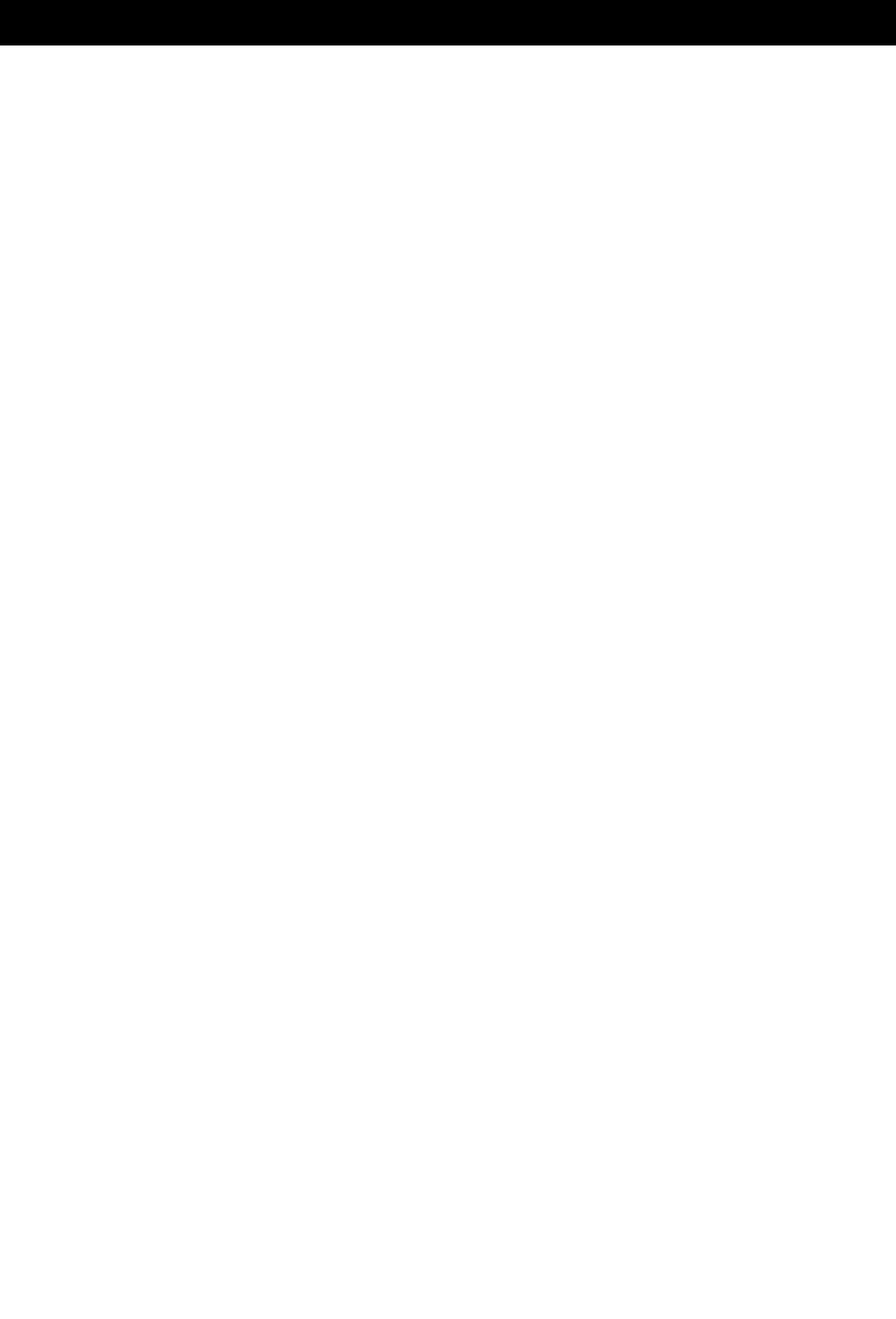
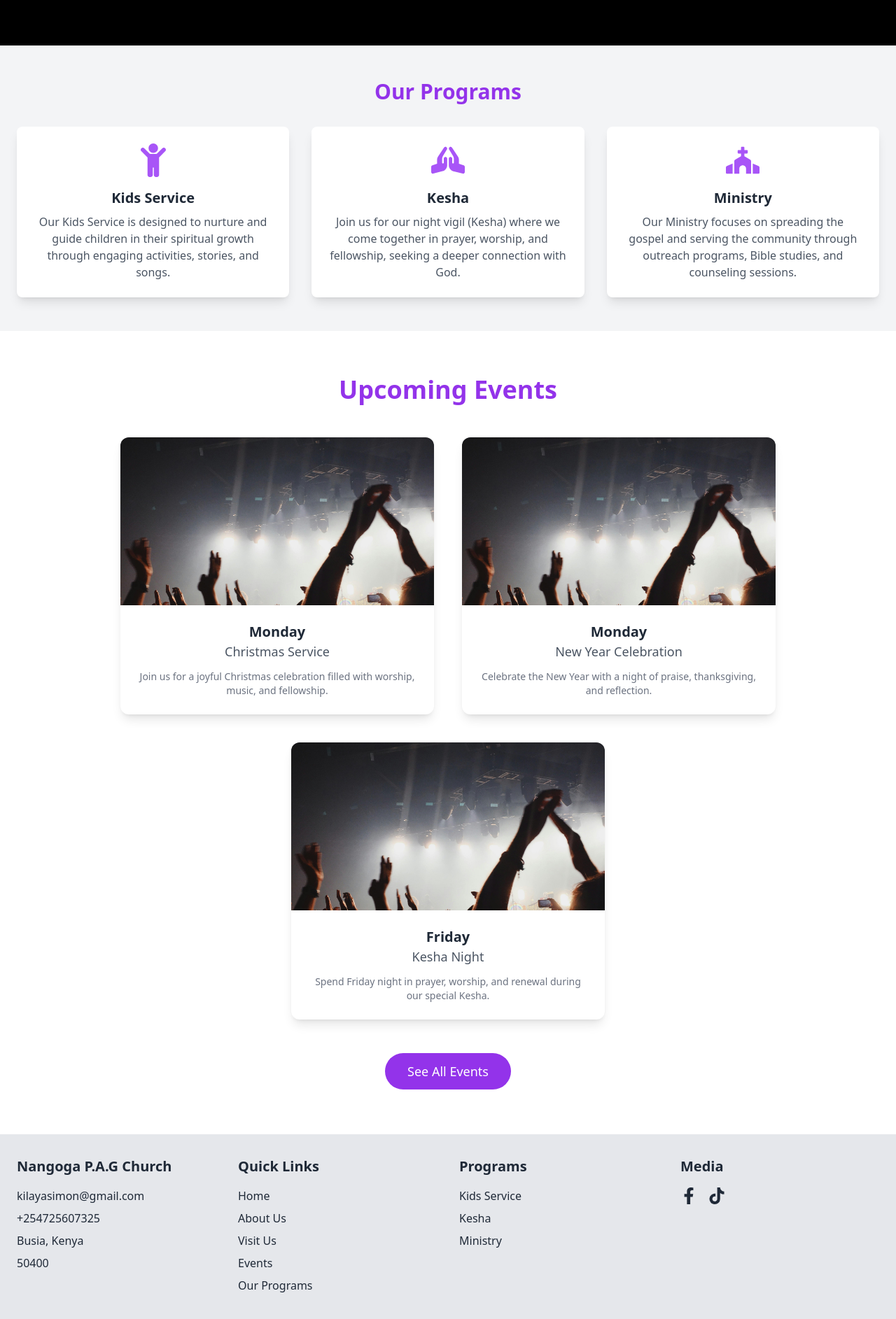
Before and after one commit to Gidayi-dev/Church, a React (Vite) app in the folder church/: page / in a window 1280 px wide. Shown: the part 3048-4933 px from the top of the page at 70% size. Before the commit the page ends 3113 px from the top, so only its background shows below. Built offline with nearby package versions, Linux system fonts and the light colour scheme.

Commit message:
evants, programs & footer

```diff
--- a/church/package.json
+++ b/church/package.json
@@ -11,7 +11,8 @@
   },
   "dependencies": {
     "react": "^18.3.1",
-    "react-dom": "^18.3.1"
+    "react-dom": "^18.3.1",
+    "react-icons": "^5.4.0"
   },
   "devDependencies": {
     "@eslint/js": "^9.15.0",
--- a/church/src/App.jsx
+++ b/church/src/App.jsx
@@ -3,6 +3,9 @@ import About from "./Components/about";
 import Service from "./Components/service";
 import Visit from "./Components/visit";
 import Values from "./Components/values";
+import Footer from "./Components/footer";
+import UpcomingEvents from "./Components/events";
+import OurPrograms from "./Components/programs";
 
 function App() {
   return (
@@ -12,6 +15,9 @@ function App() {
       <Service />
       <Visit />
       <Values />
+      <OurPrograms />
+      <UpcomingEvents />
+      <Footer />
     </div>
   );
 }
--- /dev/null
+++ b/church/src/Components/events.jsx
@@ -0,0 +1,60 @@
+import EventImage from "../assets/worship.jpg"; // Replace with your event image path
+
+function UpcomingEvents() {
+    const events = [
+        {
+            day: "Monday",
+            name: "Christmas Service",
+            description: "Join us for a joyful Christmas celebration filled with worship, music, and fellowship.",
+            image: EventImage,
+        },
+        {
+            day: "Monday",
+            name: "New Year Celebration",
+            description: "Celebrate the New Year with a night of praise, thanksgiving, and reflection.",
+            image: EventImage,
+        },
+        {
+            day: "Friday",
+            name: "Kesha Night",
+            description: "Spend Friday night in prayer, worship, and renewal during our special Kesha.",
+            image: EventImage,
+        },
+    ];
+
+    return (
+        <section className="text-center py-16">
+            <h2 className="text-3xl md:text-4xl font-bold text-purple-600 mb-12">
+                Upcoming Events
+            </h2>
+            <div className="flex flex-wrap justify-center gap-10 px-6">
+                {events.map((event, index) => (
+                    <div
+                        key={index}
+                        className="max-w-md bg-white shadow-lg rounded-xl overflow-hidden transform hover:scale-105 transition-all duration-300"
+                    >
+                        <img
+                            src={event.image}
+                            alt={event.name}
+                            className="w-full h-60 object-cover"
+                        />
+                        <div className="p-6">
+                            <h3 className="text-xl font-semibold text-gray-800">
+                                {event.day}
+                            </h3>
+                            <p className="text-lg text-gray-600 font-medium">{event.name}</p>
+                            <p className="text-sm text-gray-500 mt-3">
+                                {event.description}
+                            </p>
+                        </div>
+                    </div>
+                ))}
+            </div>
+            <button className="mt-12 px-8 py-3 bg-purple-600 text-white text-lg font-medium rounded-full hover:bg-purple-700 transition-all">
+                See All Events
+            </button>
+        </section>
+    );
+}
+
+export default UpcomingEvents;
--- /dev/null
+++ b/church/src/Components/footer.jsx
@@ -0,0 +1,81 @@
+import { FaFacebookF, FaTiktok } from "react-icons/fa"; // Importing React Icons for social media
+
+function Footer() {
+    return (
+        <footer className="bg-gray-200 text-gray-800 py-8">
+            <div className="container mx-auto grid grid-cols-1 md:grid-cols-4 gap-8 px-6">
+                {/* Contact Section */}
+                <div>
+                    <h3 className="text-xl font-bold mb-4">Nangoga P.A.G Church</h3>
+                    <ul>
+                        <li className="mb-2">kilayasimon@gmail.com</li>
+                        <li className="mb-2">+254725607325</li>
+                        <li className="mb-2">Busia, Kenya</li>
+                        <li className="mb-2">50400</li>
+                    </ul>
+                </div>
+
+                {/* Links Section */}
+                <div>
+                    <h3 className="text-xl font-bold mb-4">Quick Links</h3>
+                    <ul>
+                        <li className="mb-2">
+                            <a href="#" className="hover:text-purple-500">Home</a>
+                        </li>
+                        <li className="mb-2">
+                            <a href="#about" className="hover:text-purple-500">About Us</a>
+                        </li>
+                        <li className="mb-2">
+                            <a href="#visit" className="hover:text-purple-500">Visit Us</a>
+                        </li>
+                        <li className="mb-2">
+                            <a href="#events" className="hover:text-purple-500">Events</a>
+                        </li>
+                        <li className="mb-2">
+                            <a href="#programs" className="hover:text-purple-500">Our Programs</a>
+                        </li>
+                    </ul>
+                </div>
+
+                {/* Programs Section */}
+                <div>
+                    <h3 className="text-xl font-bold mb-4">Programs</h3>
+                    <ul>
+                        <li className="mb-2">
+                            <a href="#kids-service" className="hover:text-purple-500">Kids Service</a>
+                        </li>
+                        <li className="mb-2">
+                            <a href="#kesha" className="hover:text-purple-500">Kesha</a>
+                        </li>
+                        <li className="mb-2">
+                            <a href="#ministry" className="hover:text-purple-500">Ministry</a>
+                        </li>
+                    </ul>
+                </div>
+
+                {/* Media Section */}
+                <div>
+                    <h3 className="text-xl font-bold mb-4">Media</h3>
+                    <div className="flex gap-4">
+                        <a
+                            href="#"
+                            className="text-gray-800 hover:text-purple-500 text-2xl transition-colors"
+                            aria-label="Facebook"
+                        >
+                            <FaFacebookF />
+                        </a>
+                        <a
+                            href="#"
+                            className="text-gray-800 hover:text-purple-500 text-2xl transition-colors"
+                            aria-label="TikTok"
+                        >
+                            <FaTiktok />
+                        </a>
+                    </div>
+                </div>
+            </div>
+        </footer>
+    );
+}
+
+export default Footer;
--- /dev/null
+++ b/church/src/Components/programs.jsx
@@ -0,0 +1,41 @@
+import { FaChild, FaPrayingHands, FaChurch } from "react-icons/fa"; // Importing React Icons for the programs
+
+function OurPrograms() {
+    return (
+        <section className="bg-gray-100 text-gray-800 py-12">
+            <div className="container mx-auto px-6 text-center">
+                <h2 className="text-3xl font-bold mb-8 text-purple-600">Our Programs</h2>
+                <div className="grid grid-cols-1 md:grid-cols-3 gap-8">
+                    {/* Kids Service */}
+                    <div className="bg-white shadow-lg rounded-lg p-6">
+                        <FaChild className="text-purple-500 text-5xl mx-auto mb-4" />
+                        <h3 className="text-xl font-bold mb-2">Kids Service</h3>
+                        <p className="text-gray-600">
+                            Our Kids Service is designed to nurture and guide children in their spiritual growth through engaging activities, stories, and songs.
+                        </p>
+                    </div>
+
+                    {/* Kesha */}
+                    <div className="bg-white shadow-lg rounded-lg p-6">
+                        <FaPrayingHands className="text-purple-500 text-5xl mx-auto mb-4" />
+                        <h3 className="text-xl font-bold mb-2">Kesha</h3>
+                        <p className="text-gray-600">
+                            Join us for our night vigil (Kesha) where we come together in prayer, worship, and fellowship, seeking a deeper connection with God.
+                        </p>
+                    </div>
+
+                    {/* Ministry */}
+                    <div className="bg-white shadow-lg rounded-lg p-6">
+                        <FaChurch className="text-purple-500 text-5xl mx-auto mb-4" />
+                        <h3 className="text-xl font-bold mb-2">Ministry</h3>
+                        <p className="text-gray-600">
+                            Our Ministry focuses on spreading the gospel and serving the community through outreach programs, Bible studies, and counseling sessions.
+                        </p>
+                    </div>
+                </div>
+            </div>
+        </section>
+    );
+}
+
+export default OurPrograms;
```
Also changed, not shown: 1 other file (tests, documents, lock files or other folders).
